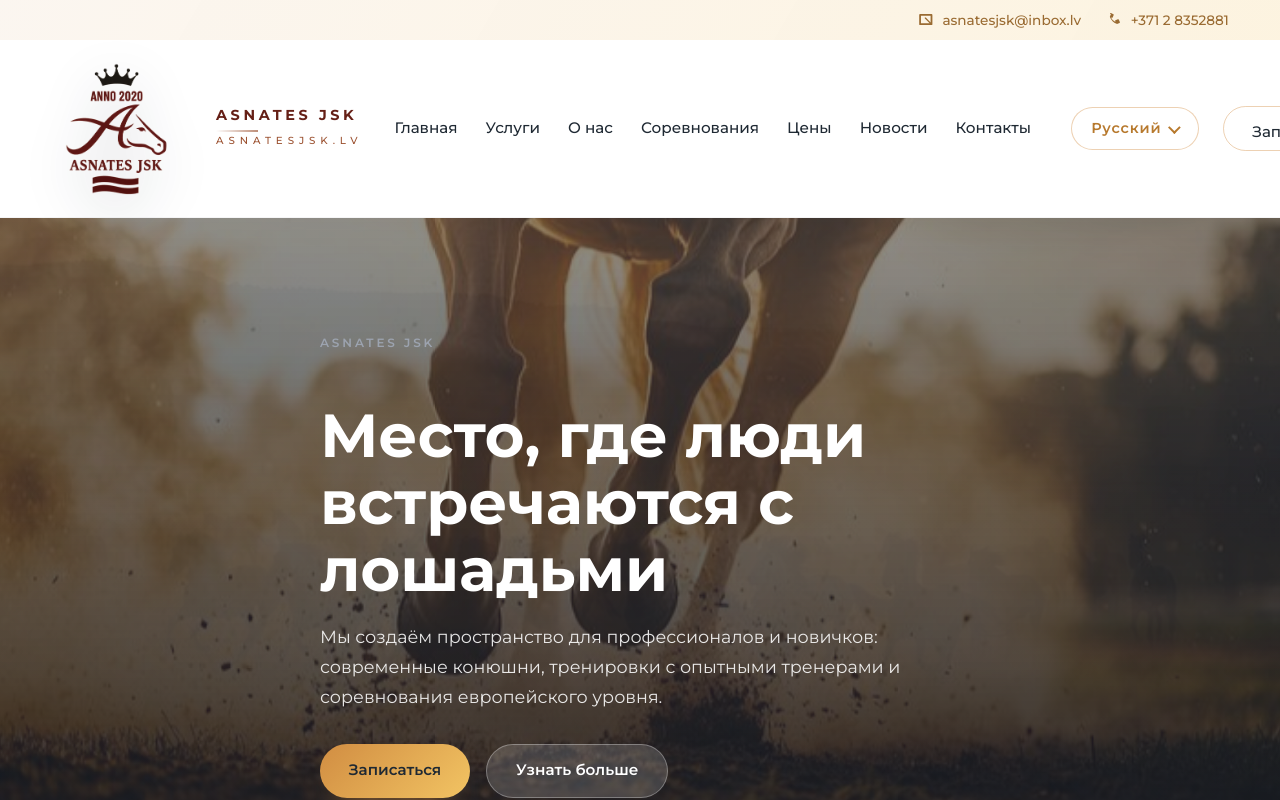
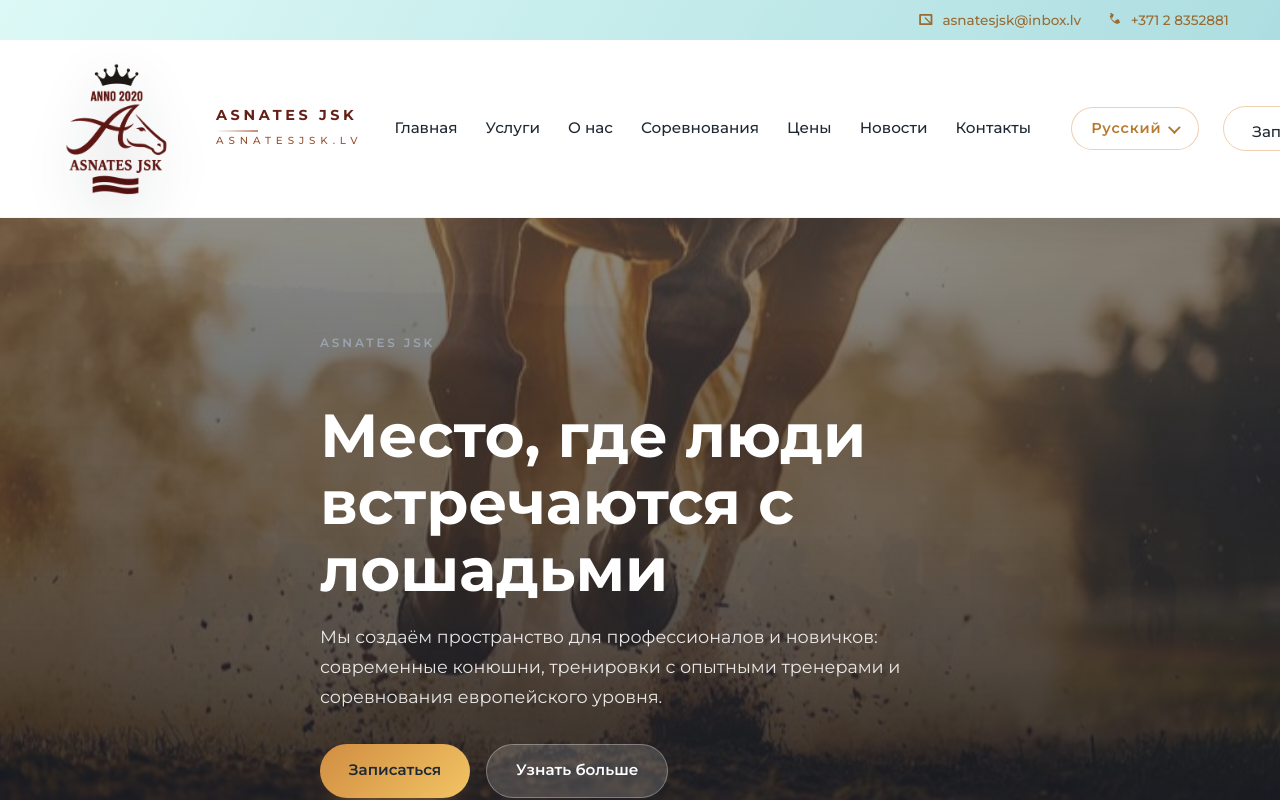
Before and after one commit to bgasimzade99/HorseLv, a React (Vite) app: page / in a window 1280 px wide. Shown: the top 800 px of the page. Built offline with nearby package versions, Linux system fonts and the light colour scheme.

Commit message:
Update announcement bar color and map location

```diff
--- a/src/App.css
+++ b/src/App.css
@@ -127,7 +127,7 @@
 }
 
 .announcement {
-  background: linear-gradient(120deg, rgba(209, 141, 66, 0.08), rgba(242, 196, 99, 0.2));
+  background: linear-gradient(120deg, rgba(64, 224, 208, 0.18), rgba(0, 150, 160, 0.32));
   font-size: 0.85rem;
 }
 
@@ -196,7 +196,7 @@
 .announcement {
   position: relative;
   z-index: 2;
-  background: linear-gradient(120deg, rgba(209, 141, 66, 0.08), rgba(242, 196, 99, 0.2));
+  background: linear-gradient(120deg, rgba(64, 224, 208, 0.18), rgba(0, 150, 160, 0.32));
   font-size: 0.85rem;
 }
 
--- a/src/App.jsx
+++ b/src/App.jsx
@@ -115,9 +115,9 @@ const galleryImages = [
 ]
 
 const GOOGLE_MAPS_EMBED_URL =
-  'https://www.google.com/maps?q=Glu%C5%BEi,+V%C4%81rves+pag.,+Ventspils+nov.,+Latvia&output=embed'
+  'https://www.google.com/maps?q=57.357472,21.537444&output=embed'
 const GOOGLE_MAPS_DIRECTIONS_URL =
-  'https://www.google.com/maps/place/Glu%C5%BEi,+V%C4%81rves+pag.,+Ventspils+nov.,+Latvia'
+  'https://www.google.com/maps/place/57.357472,21.537444'
 const APPLE_MAPS_DIRECTIONS_URL =
   'https://maps.apple.com/?address=Glu%C5%BEi,%20V%C4%81rves%20pag.,%20Latvia&auid=6050258041662745356&ll=57.357617,21.537482&lsp=6489&q=Glu%C5%BEi&_ext=EiYpcNTANjOtTEAxHHBcsnaHNUA57qnmklmuTEBBfvDbJLqLNUBQBA%3D%3D&t=m'
 const translations = {
```
